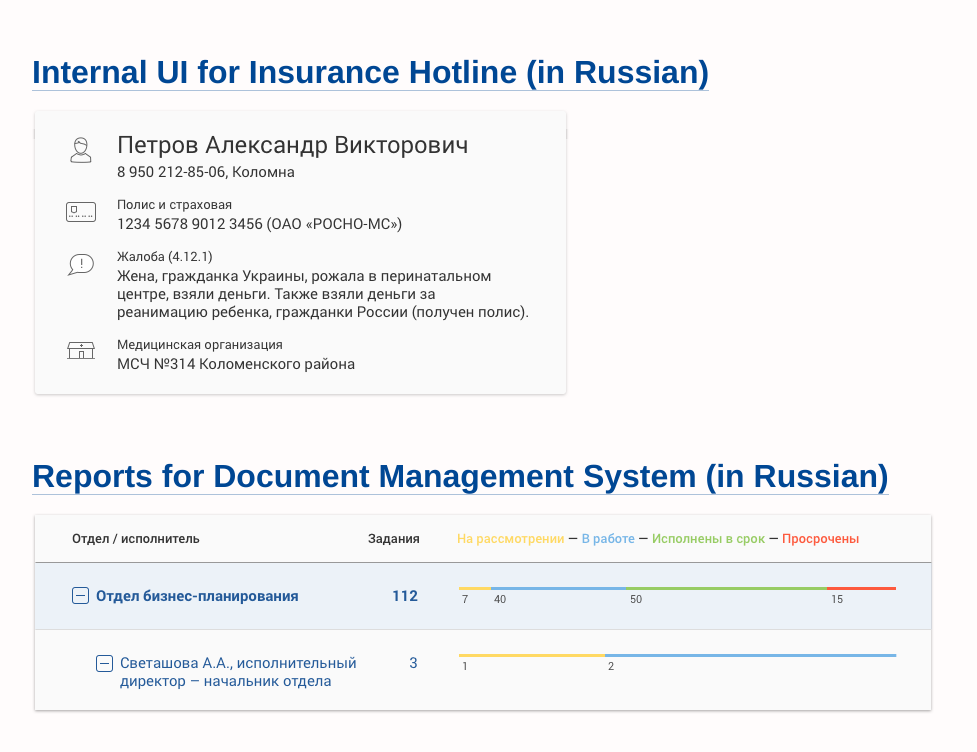
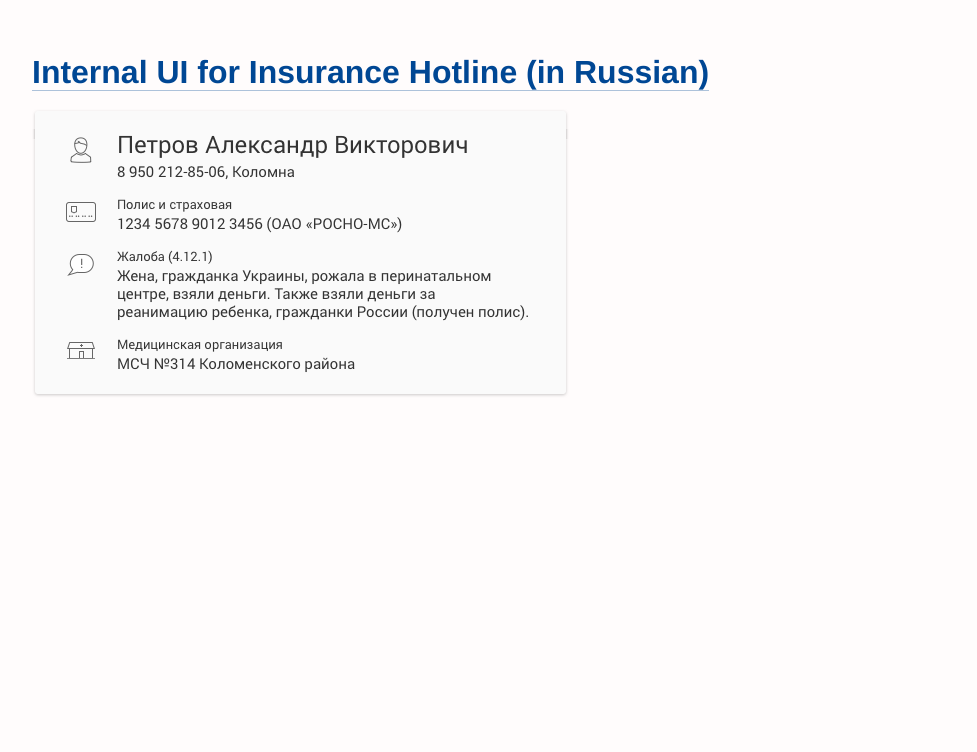
Before and after one commit to krauklish/krauklish.github.io, a plain HTML site: page index.html in a window 1280 px wide. Shown: the part 790-1542 px from the top of the page, without its empty margins (256-1233 px from the left). After the commit the page ends 1236 px from the top, so only its background shows below. Drawn offline with Linux system fonts and the light colour scheme.

Commit message:
Archive Reports project

```diff
--- a/index.html
+++ b/index.html
@@ -61,15 +61,6 @@
       </a>
     </section>
 
-    <section class="item">
-      <a href="reports/">
-        <div>
-          <span class="item__caption xl">Reports for Document Management System (in Russian)</span>
-        </div>
-        <img class="item__cover" src="static/img/reports.png" alt="Reports for Document Management System">
-      </a>
-    </section>
-
   </div>
 
   <!-- aside class="zlata-praha">
```
Also changed, not shown: archive/reports/index.html (renamed from reports/index.html).
